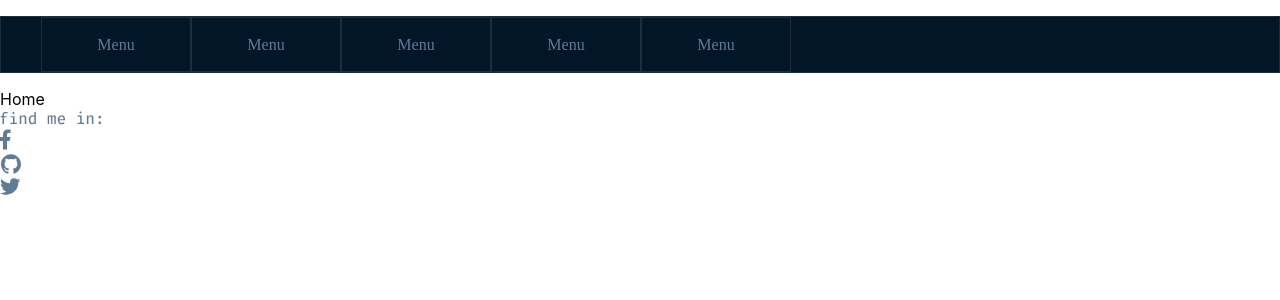
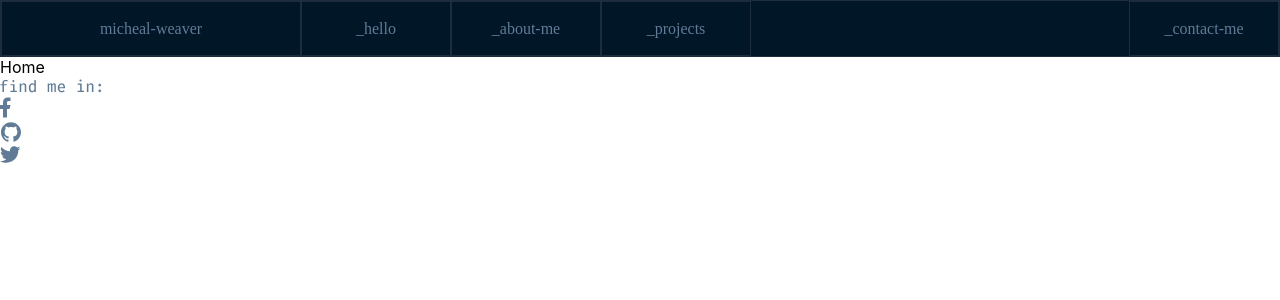
Before and after one commit to mr-krowley/Portfolio-for-Developers, a React (Create React App) app: page / in a window 1280 px wide. Shown: the top 300 px of the page. Built offline with nearby package versions, Linux system fonts and the light colour scheme.

Commit message:
add menu stile

```diff
--- a/src/UI/MenuLink/MenuLink.jsx
+++ b/src/UI/MenuLink/MenuLink.jsx
@@ -1,8 +1,8 @@
 import React from 'react'
 import s from './MenuLink.module.css'
 
-export const MenuLink = () => {
+export const MenuLink = ({name}) => {
 	return (
-		<li className={s.li}><a href="#">Menu</a></li>
+		<li className = {s.li} ><a href="#" className={s.a}>{name}</a></li>
 	)
 }
--- a/src/UI/MenuLink/MenuLink.module.css
+++ b/src/UI/MenuLink/MenuLink.module.css
@@ -8,17 +8,22 @@ text-align: center;
 list-style-type: none;
 border: 1px solid #1E2D3D;
 display: flex;
-justify-content: center;
+justify-content: space-evenly;
 align-items: center;
+}
 
-}
 a{
 	font-family: 'Fira Code';
 	font-style: normal;
 	font-weight: 450;
 	font-size: 16px;
-	line-height: 21px;
+	line-height: 55px;
 	text-decoration: none;
 	color: #607B96;
 	width: 100%;
 }
+
+a:active{
+	color: #FFFFFF;
+	border-bottom: 3px solid #FEA55F;
+}
--- a/src/layout/Header/Header.jsx
+++ b/src/layout/Header/Header.jsx
@@ -4,14 +4,15 @@ import s from "./Header.module.css";
 
 
 export const Header = () => {
+
   return (
     <div>
       <ul className={s.ul}>
-        <MenuLink />
-        <MenuLink />
-        <MenuLink />
-        <MenuLink />
-        <MenuLink />
+        <MenuLink name = 'micheal-weaver' style={{width: "300px"}} />
+        <MenuLink name = '_hello' />
+        <MenuLink name = '_about-me' />
+        <MenuLink name = '_projects' />
+        <MenuLink name = '_contact-me'/>
       </ul>
     </div>
   );
--- a/src/layout/Header/Header.module.css
+++ b/src/layout/Header/Header.module.css
@@ -1,4 +1,6 @@
 ul{
+	padding: 0;
+	margin: 0;
 	font-family: "Fira Code", sans-serif;
 	border: 1px solid #1E2D3D;
 	background: #011627;
@@ -11,3 +13,11 @@ line-height: 21px;
 	display: flex;
 	text-align:  center;
 }
+
+ul li:first-child{
+	width: 300px;
+}
+
+ul li:last-child{
+	margin-left: auto;
+}
```
